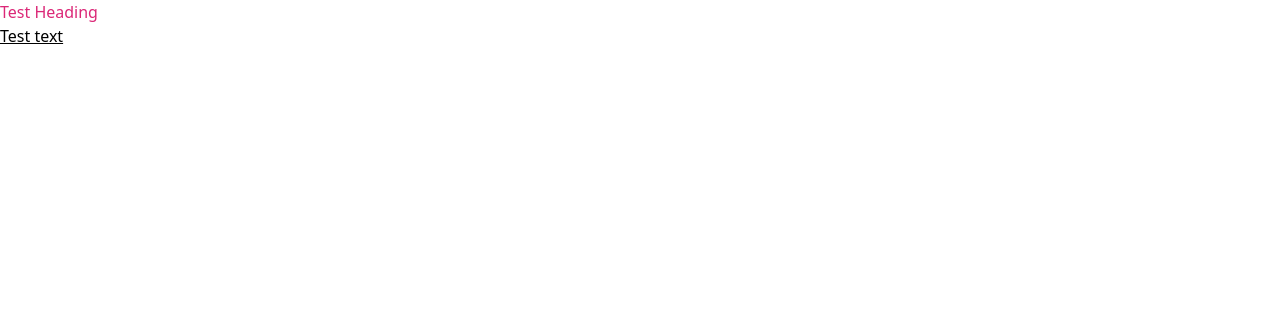
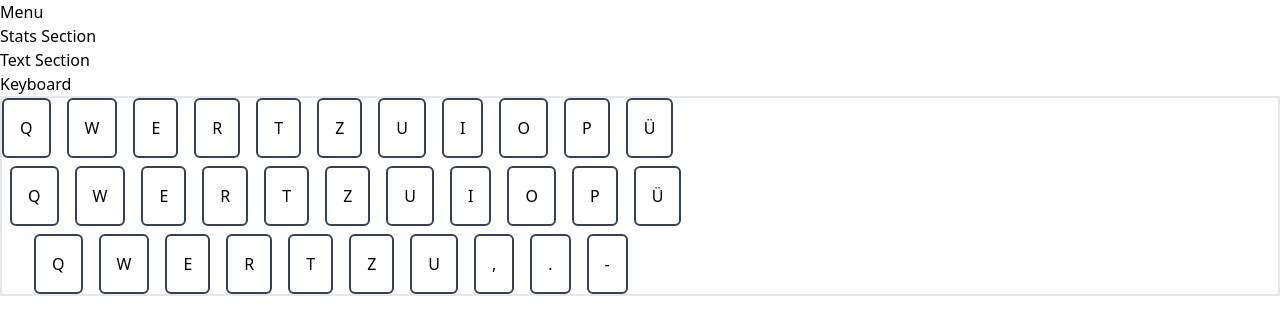
Before and after one commit to marlonfeh/typer, a Vue app: page / in a window 1280 px wide. Shown: the top 334 px of the page. Built offline with nearby package versions, Linux system fonts and the light colour scheme.

Commit message:
Implements Components for different Sections

```diff
--- a/src/App.vue
+++ b/src/App.vue
@@ -1,13 +1,23 @@
 <template>
-  <h2 class="text-pink-600">Test Heading</h2>
-  <p class="underline">Test text</p>
+  <menu-section></menu-section>
+  <stats-section></stats-section>
+  <text-section></text-section>
+  <keyboard-section></keyboard-section>
 </template>
 
 <script>
+import MenuSection from "./components/menu.vue"
+import StatsSection from "./components/stats.vue"
+import TextSection from "./components/text.vue"
+import KeyboardSection from "./components/keyboard.vue"
+
 export default {
   name: 'App',
   components: {
-
+    MenuSection,
+    StatsSection,
+    TextSection,
+    KeyboardSection
   }
 }
 </script>
--- /dev/null
+++ b/src/components/keyboard.vue
@@ -0,0 +1,53 @@
+<template>
+  <section>
+    <p>Keyboard</p>
+    <div class="border-2 bg-grey-400">
+      <div class="flex space-x-4">
+        <div id="81" class="p-4 border-2 border-gray-700 rounded-md">Q</div>
+        <div class="p-4 border-2 border-gray-700 rounded-md">W</div>
+        <div class="p-4 border-2 border-gray-700 rounded-md">E</div>
+        <div class="p-4 border-2 border-gray-700 rounded-md">R</div>
+        <div class="p-4 border-2 border-gray-700 rounded-md">T</div>
+        <div class="p-4 border-2 border-gray-700 rounded-md">Z</div>
+        <div class="p-4 border-2 border-gray-700 rounded-md">U</div>
+        <div class="p-4 border-2 border-gray-700 rounded-md">I</div>
+        <div class="p-4 border-2 border-gray-700 rounded-md">O</div>
+        <div class="p-4 border-2 border-gray-700 rounded-md">P</div>
+        <div class="p-4 border-2 border-gray-700 rounded-md">Ü</div>
+
+      </div>
+      <div class="ml-2 py-2 flex space-x-4">
+        <div id="81" class="p-4 border-2 border-gray-700 rounded-md">Q</div>
+        <div class="p-4 border-2 border-gray-700 rounded-md">W</div>
+        <div class="p-4 border-2 border-gray-700 rounded-md">E</div>
+        <div class="p-4 border-2 border-gray-700 rounded-md">R</div>
+        <div class="p-4 border-2 border-gray-700 rounded-md">T</div>
+        <div class="p-4 border-2 border-gray-700 rounded-md">Z</div>
+        <div class="p-4 border-2 border-gray-700 rounded-md">U</div>
+        <div class="p-4 border-2 border-gray-700 rounded-md">I</div>
+        <div class="p-4 border-2 border-gray-700 rounded-md">O</div>
+        <div class="p-4 border-2 border-gray-700 rounded-md">P</div>
+        <div class="p-4 border-2 border-gray-700 rounded-md">Ü</div>
+      </div>
+      <div class="ml-8 flex space-x-4">
+        <div id="81" class="p-4 border-2 border-gray-700 rounded-md">Q</div>
+        <div class="p-4 border-2 border-gray-700 rounded-md">W</div>
+        <div class="p-4 border-2 border-gray-700 rounded-md">E</div>
+        <div class="p-4 border-2 border-gray-700 rounded-md">R</div>
+        <div class="p-4 border-2 border-gray-700 rounded-md">T</div>
+        <div class="p-4 border-2 border-gray-700 rounded-md">Z</div>
+        <div class="p-4 border-2 border-gray-700 rounded-md">U</div>
+        <div class="p-4 border-2 border-gray-700 rounded-md">,</div>
+        <div class="p-4 border-2 border-gray-700 rounded-md">.</div>
+        <div class="p-4 border-2 border-gray-700 rounded-md">-</div>
+      </div>
+      <div></div>
+    </div>
+  </section>
+</template>
+
+<script>
+export default {
+  name: 'Keyboard',
+}
+</script>
--- /dev/null
+++ b/src/components/menu.vue
@@ -0,0 +1,13 @@
+<template>
+  <h1>Menu</h1>
+</template>
+
+<script>
+export default {
+
+}
+</script>
+
+<style>
+
+</style>
--- /dev/null
+++ b/src/components/stats.vue
@@ -0,0 +1,13 @@
+<template>
+   <h2>Stats Section</h2>
+</template>
+
+<script>
+export default {
+
+}
+</script>
+
+<style>
+
+</style>
--- /dev/null
+++ b/src/components/text.vue
@@ -0,0 +1,13 @@
+<template>
+  <h2>Text Section</h2>
+</template>
+
+<script>
+export default {
+
+}
+</script>
+
+<style>
+
+</style>
```
